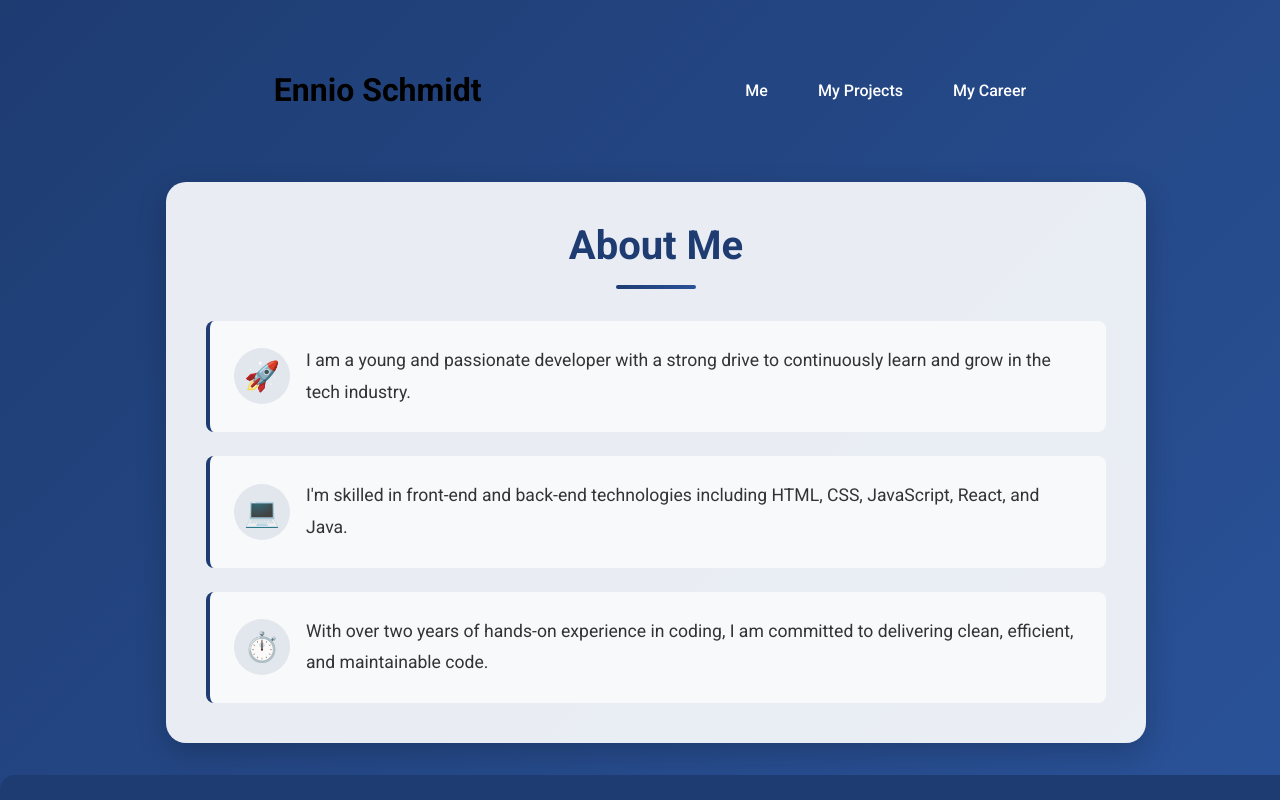
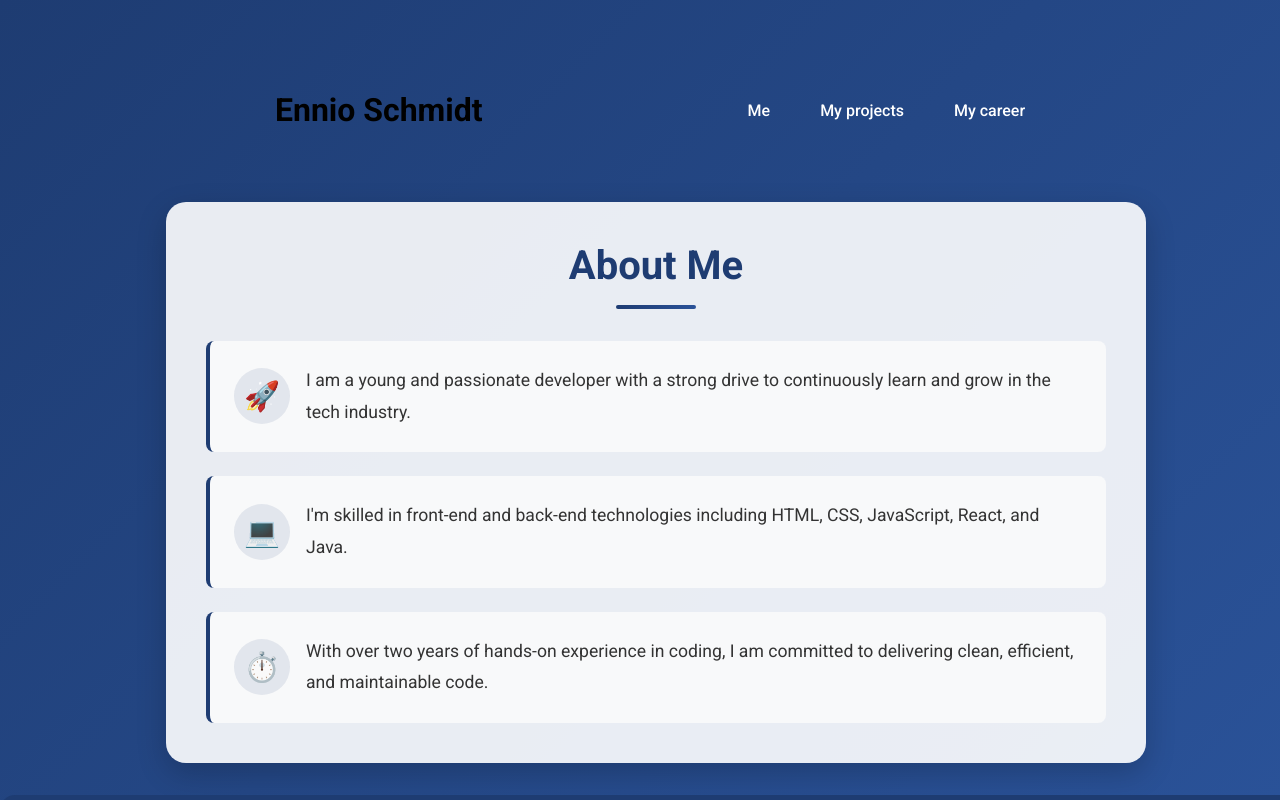
Before and after one commit to schmenniooo/PersonalWebsite, a React (Vite) app: page / in a window 1280 px wide. Built offline with nearby package versions, Linux system fonts and the light colour scheme.

Commit message:
Refactor header navigation and adjust margin-top spacing.
Replaced hardcoded navigation items with a map-based solution for better scalability and maintainability. Adjusted the top margin in the header CSS from 30px to 50px to improve visual spacing.

```diff
--- a/src/header/Header.jsx
+++ b/src/header/Header.jsx
@@ -1,20 +1,20 @@
 
 function Header(){
+
+    const navigationItems = [
+        ["Me", "/public"],
+        ["My projects", "/public"],
+        ["My career", "/public"],
+    ]
 
     return (
         <div className="headerContainer">
             <h1>Ennio Schmidt</h1>
             <nav className="navContainer">
                 <ul className="navigationItemContainer">
-                    <li className="navigationItem">
-                        <a href="/public" className="linkItem">Me</a>
-                    </li>
-                    <li className="navigationItem">
-                        <a href="/public" className="linkItem">My Projects</a>
-                    </li>
-                    <li className="navigationItem">
-                        <a href="/public" className="linkItem">My Career</a>
-                    </li>
+                    {navigationItems.map(([text, link]) => (
+                        <li className="navigationItem" key={text}><a className="linkItem" href={link}>{text}</a></li>
+                    ))}
                 </ul>
             </nav>
         </div>
--- a/src/header/header.css
+++ b/src/header/header.css
@@ -7,7 +7,7 @@
     padding: 10px;
     width: 100%;
     height: 100px;
-    margin-top: 30px;
+    margin-top: 50px;
 }
 
 .navContainer {
```
